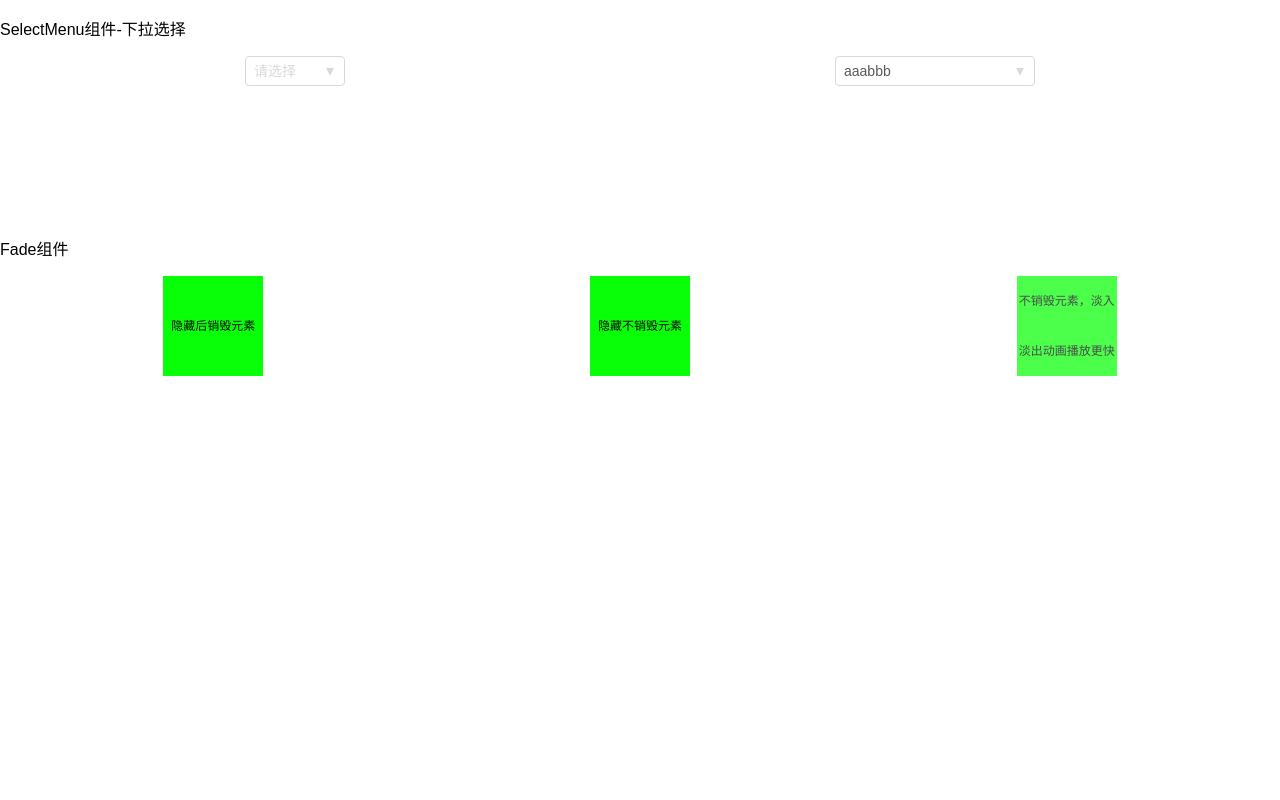
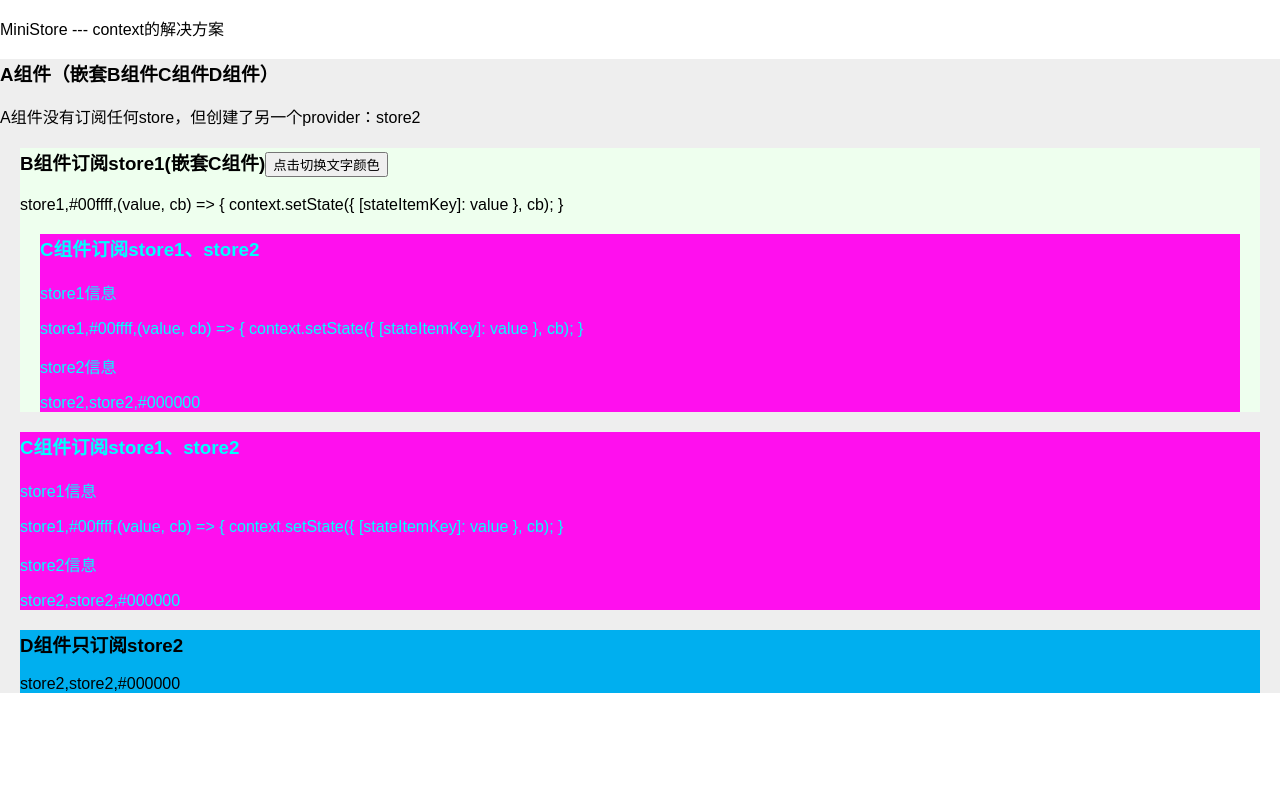
Before and after one commit to yuzhounanhai/mini-uc, a React app: page / in a window 1280 px wide. Shown: the top 800 px of the page. Built offline with nearby package versions, Linux system fonts and the light colour scheme.

Commit message:
add MiniStore demo

```diff
--- a/src/site/App.tsx
+++ b/src/site/App.tsx
@@ -1,22 +1,34 @@
 import * as React from 'react';
 import FadeAnimation from '@/components/Animation/Fade';
 import SelectMenu from '@/components/SelectMenu';
+import MiniStore, { packMiniStoreState } from '@/components/MiniStore';
 import './App.scss';
+import A from './component/A';
 
 class App extends React.Component {
   state = {
-    animationShow: true
+    animationShow: true,
+    storeColor: '#00ffff',
   }
   componentDidMount() {
     setInterval(() => {
       this.setState({
         animationShow: !this.state.animationShow
       });
-    }, 5000)
+    }, 5000);
   }
   render() {
     return (
       <div className="App">
+        <div className="demo">
+          <p>MiniStore --- context的解决方案</p>
+          <MiniStore.Provider storeName="store1" value={{
+            name: 'store1',
+            ...packMiniStoreState('storeColor', this.state.storeColor, this),
+          }}>
+            <A />
+          </MiniStore.Provider>
+        </div>
         <div className="demo">
           <p>SelectMenu组件-下拉选择</p>
           <div className="example">
--- /dev/null
+++ b/src/site/component/A.tsx
@@ -0,0 +1,36 @@
+import * as React from 'react';
+import MiniStore from '@/components/MiniStore';
+import B from './B';
+import C from './C';
+import D from './D';
+
+class A extends React.Component {
+  render() {
+    return (
+      <div style={{
+        background: '#eeeeee'
+      }}>
+        <MiniStore.Provider storeName="store2" value={{
+          name: 'store2',
+          text: 'store2',
+          color: '#000000',
+        }}>
+          <h3>A组件（嵌套B组件C组件D组件）</h3>
+          <p>A组件没有订阅任何store，但创建了另一个provider：store2</p>
+          <MiniStore.Consumer storeName="store1">
+            <B />
+          </MiniStore.Consumer>
+          <MiniStore.Consumer storeName="store1">
+            <MiniStore.Consumer storeName="store2">
+              <C />
+            </MiniStore.Consumer>
+          </MiniStore.Consumer>
+          <MiniStore.Consumer storeName="store2">
+            <D />
+          </MiniStore.Consumer>
+        </MiniStore.Provider>
+      </div>
+    )
+  }
+}
+export default A;
--- /dev/null
+++ b/src/site/component/B.tsx
@@ -0,0 +1,41 @@
+import * as React from 'react';
+import C from './C';
+import MiniStore from '@/components/MiniStore';
+
+interface BProps {
+  store1?: {
+    [key: string]: any
+  }
+}
+
+class B extends React.Component<BProps> {
+  onClick() {
+    const { storeColor, setStoreColor } = this.props.store1 || {};
+    let setColorValue = '#ffff00';
+    if (storeColor === '#ffff00') {
+      setColorValue = '#00ffff';
+    }
+    if (typeof setStoreColor === 'function') {
+      setStoreColor(setColorValue);
+    }
+  }
+  render() {
+    return (
+      <div style={{
+        background: '#eeffee',
+        margin: '20px'
+      }}>
+        <h3>B组件订阅store1(嵌套C组件)<button onClick={this.onClick.bind(this)}>点击切换文字颜色</button></h3>
+        <p>{ this.props.store1 && Object.keys(this.props.store1).map(key => {
+          return this.props.store1 && this.props.store1[key]
+        }).toString() }</p>
+        <MiniStore.Consumer storeName="store1">
+          <MiniStore.Consumer storeName="store2">
+            <C />
+          </MiniStore.Consumer>
+        </MiniStore.Consumer>
+      </div>
+    )
+  }
+}
+export default B;
--- /dev/null
+++ b/src/site/component/C.tsx
@@ -0,0 +1,33 @@
+import * as React from 'react';
+
+interface CProps {
+  store1?: {
+    [key: string]: any
+  },
+  store2?: {
+    [key: string]: any
+  }
+}
+
+class C extends React.Component<CProps> {
+  render() {
+    return (
+      <div style={{
+        background: '#ff0fee',
+        margin: '20px',
+        color: this.props.store1 ? this.props.store1.storeColor : '#000000'
+      }}>
+        <h3>C组件订阅store1、store2</h3>
+        <p>store1信息</p>
+        <p>{ this.props.store1 && Object.keys(this.props.store1).map(key => {
+          return this.props.store1 && this.props.store1[key]
+        }).toString() }</p>
+        <p>store2信息</p>
+        <p>{ this.props.store2 && Object.keys(this.props.store2).map(key => {
+          return this.props.store2 && this.props.store2[key]
+        }).toString() }</p>
+      </div>
+    )
+  }
+}
+export default C;
--- /dev/null
+++ b/src/site/component/D.tsx
@@ -0,0 +1,24 @@
+import * as React from 'react';
+
+interface DProps {
+  store2?: {
+    [key: string]: any
+  }
+}
+
+class D extends React.Component<DProps> {
+  render() {
+    return (
+      <div style={{
+        background: '#00afef',
+        margin: '20px'
+      }}>
+        <h3>D组件只订阅store2</h3>
+        <p>{ this.props.store2 && Object.keys(this.props.store2).map(key => {
+          return this.props.store2 && this.props.store2[key]
+        }).toString() }</p>
+      </div>
+    )
+  }
+}
+export default D;
```
